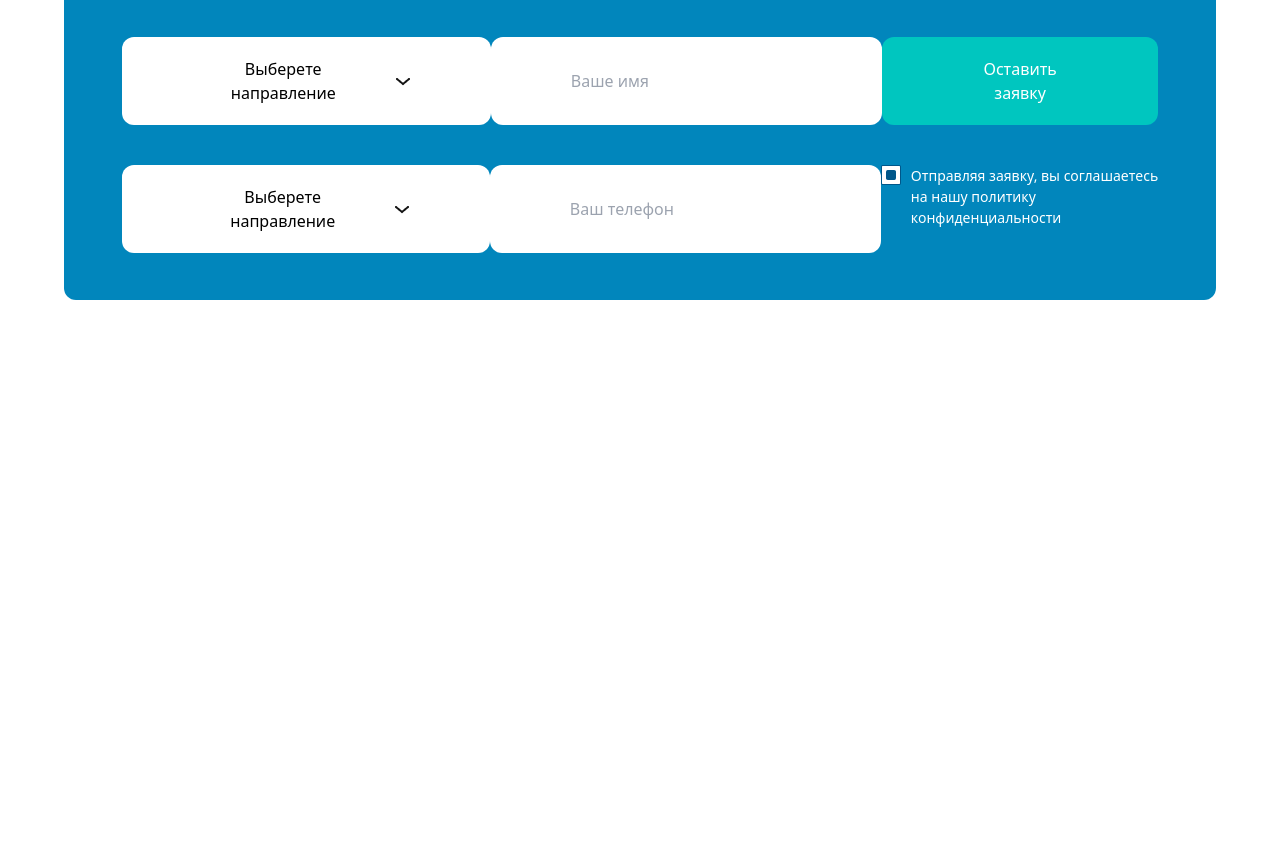
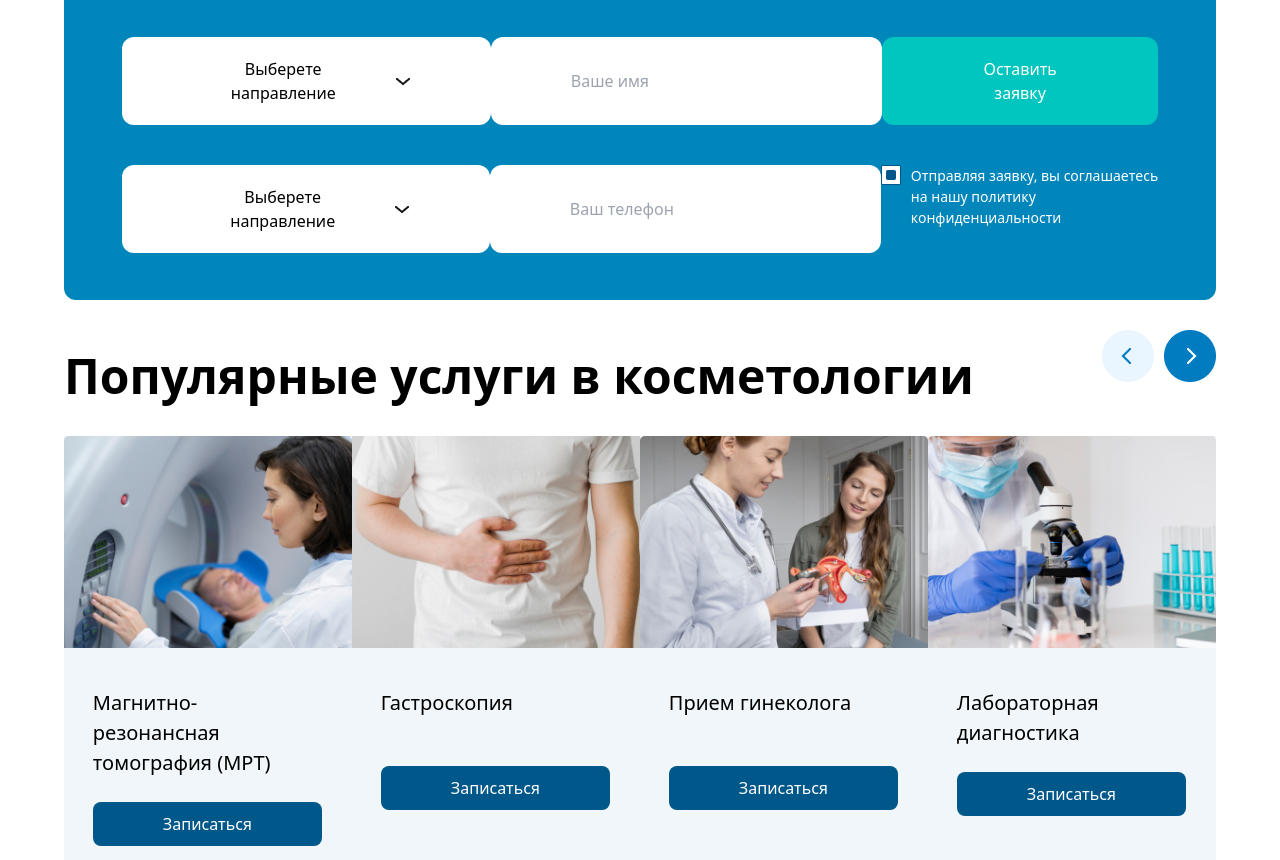
Before and after one commit to Azamjon09/exam-4-, a website: page src/mehroj3.html in a window 1280 px wide. Shown: the part 3840-4700 px from the top of the page. Before the commit the page ends 4140 px from the top, so only its background shows below. Drawn offline with nearby package versions, Linux system fonts and the light colour scheme; files that its build step writes are made by us from their sources; files whose address does not match are found by name.

Commit message:
+section

```diff
--- a/src/mehroj3.html
+++ b/src/mehroj3.html
@@ -296,6 +296,49 @@
                 </div>
             </div>
         </section>
+        <div class="w-[90%] m-auto hidden lg:flex items-center justify-between">
+            <h1 class="text-[48px] font-bold mt-10 ">Популярные услуги в косметологии</h1>
+            <img src="./mehrojimages/Slider Buttons.png" alt="">
+        </div>
+        <br>
+        <section class="w-[90%] m-auto lg:flex justify-between">
+            <article class="w-[305px] h-[424px] bg-[#F0F6F9]">
+                <img src="./mehrojimages/1.png" alt="">
+                <div class="w-[80%] m-auto mt-10">
+                    <h1 class="text-[20px]">Магнитно-резонансная <br> томография (МРТ)</h1><br>
+                    <button class="px-[70px] py-[10px] bg-[#00578A] rounded-lg">
+                        <h1 class="text-white">Записаться</h1>
+                    </button>
+                </div>
+            </article>
+            <article class="w-[305px] h-[424px] bg-[#F0F6F9]">
+                <img src="./mehrojimages/2.png" alt="">
+                <div class="w-[80%] m-auto mt-10">
+                    <h1 class="text-[20px]">Гастроскопия</h1><br><br>
+                    <button class="px-[70px] py-[10px] bg-[#00578A] rounded-lg">
+                        <h1 class="text-white">Записаться</h1>
+                    </button>
+                </div>
+            </article>
+            <article class="w-[305px] h-[424px] bg-[#F0F6F9]">
+                <img src="./mehrojimages/3.png" alt="">
+                <div class="w-[80%] m-auto mt-10">
+                    <h1 class="text-[20px]">Прием гинеколога</h1><br><br>
+                    <button class="px-[70px] py-[10px] bg-[#00578A] rounded-lg">
+                        <h1 class="text-white">Записаться</h1>
+                    </button>
+                </div>
+            </article>
+            <article class="w-[305px] h-[424px] bg-[#F0F6F9]">
+                <img src="./mehrojimages/4.png" alt="">
+                <div class="w-[80%] m-auto mt-10">
+                    <h1 class="text-[20px]">Лабораторная <br> диагностика</h1><br>
+                    <button class="px-[70px] py-[10px] bg-[#00578A] rounded-lg">
+                        <h1 class="text-white">Записаться</h1>
+                    </button>
+                </div>
+            </article>
+        </section>
     </main>
 </body>
 
```
